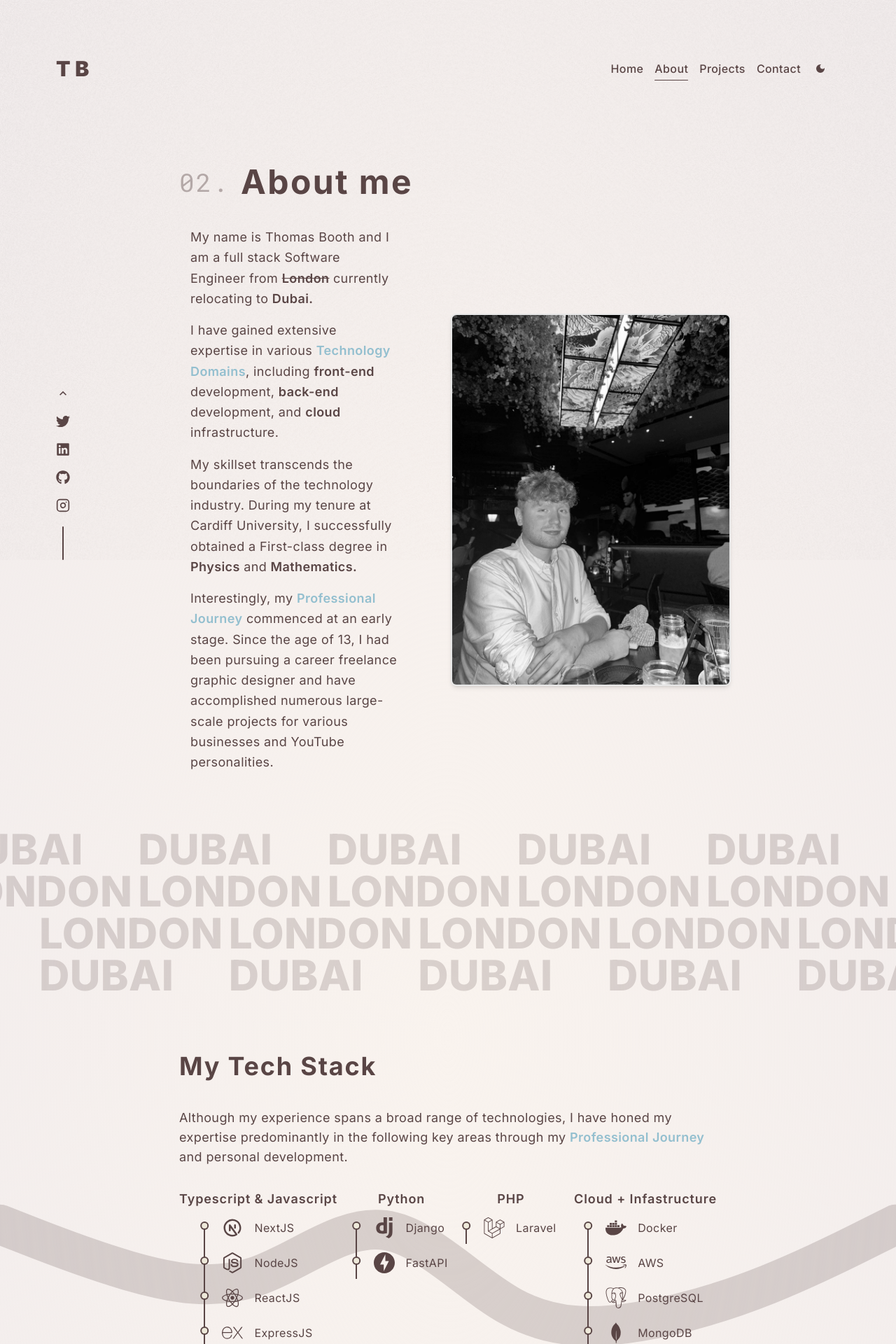
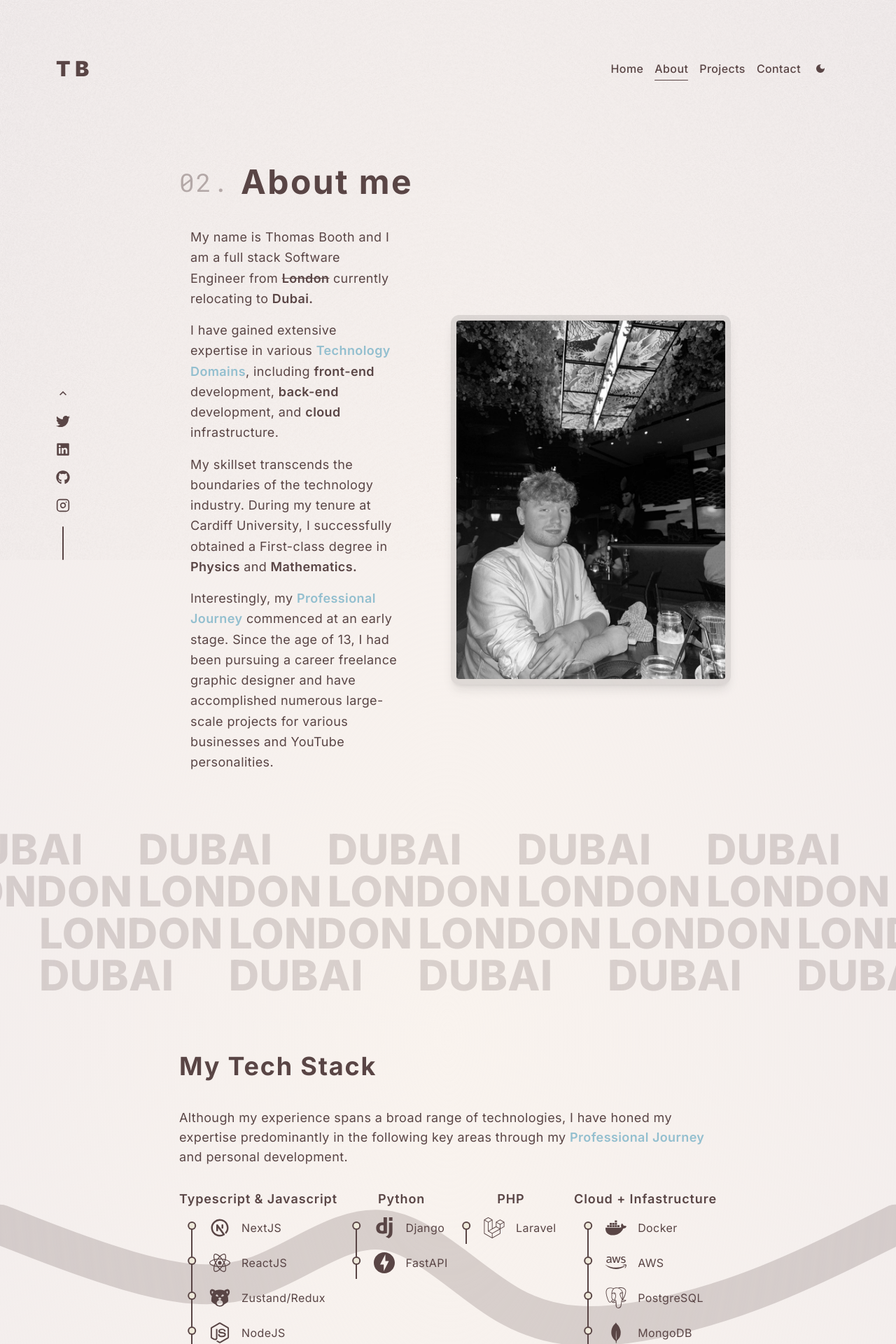
Before and after one commit to thomassbooth/Thomas-Booth-Portfolio, a Next.js app: page /about in a window 1280 px wide. Shown: the top 1920 px of the page at 70% size. Built offline with nearby package versions, Linux system fonts and the light colour scheme.

Commit message:
change border

```diff
--- a/components/about/MeClient.tsx
+++ b/components/about/MeClient.tsx
@@ -19,17 +19,17 @@ const MeClient = () => {
               My name is Thomas Booth and I am a full stack Software Engineer from <span className = 'font-semibold line-through'>London</span> currently relocating to <span className = 'font-semibold'>Dubai.</span>
           </p>
           <p>
-          I have gained extensive expertise in various <Link className = 'cursor-pointer font-semibold text-pastel-blue-light hover:underline' to = 'techstack' smooth = {true} duration = {500} offset = {-80}>Technology Domains</Link>, including <span className = 'font-semibold'>front-end</span> development, <span className = 'font-semibold'>back-end</span> development, and <span className = 'font-semibold'>cloud</span> infrastructure.
+          I have gained extensive expertise in various <Link className = 'cursor-pointer font-semibold text-pastel-blue-light hover:underline' to = 'techstack' smooth = {true} duration = {1000} offset = {-80}>Technology Domains</Link>, including <span className = 'font-semibold'>front-end</span> development, <span className = 'font-semibold'>back-end</span> development, and <span className = 'font-semibold'>cloud</span> infrastructure.
           </p>
           <p>
           My skillset transcends the boundaries of the technology industry. During my tenure at Cardiff University, I successfully obtained a First-class degree in <span className = 'font-semibold'>Physics</span> and <span className = 'font-semibold'>Mathematics.</span>
           </p>
           <p>
-          Interestingly, my <Link className = 'cursor-pointer font-semibold text-pastel-blue-light hover:underline' to = 'professionaljourney' smooth = {true} duration = {500}>Professional Journey</Link> commenced at an early stage. Since the age of 13, I had been pursuing a career freelance graphic designer and have accomplished numerous large-scale projects for various businesses and YouTube personalities.
+          Interestingly, my <Link className = 'cursor-pointer font-semibold text-pastel-blue-light hover:underline' to = 'professionaljourney' smooth = {true} duration = {1500}>Professional Journey</Link> commenced at an early stage. Since the age of 13, I had been pursuing a career freelance graphic designer and have accomplished numerous large-scale projects for various businesses and YouTube personalities.
           </p>
         </div>
           <Image src = '/images/thomasbooth01.jpeg'
-              className = 'translate-x-10 shadow-md m-5 border-2 rounded-lg grayscale hover:grayscale-0 hover:translate-y-2 transition-all duration-500'
+              className = 'translate-x-10 shadow-lg m-5 border-8 border-black/10 rounded-xl grayscale hover:grayscale-0 hover:translate-y-2 transition-all duration-500'
               alt = 'Pick of me :D'
               priority
               width={400}
--- a/components/about/TechClient.tsx
+++ b/components/about/TechClient.tsx
@@ -3,6 +3,7 @@
 import { TbBrandNextjs } from 'react-icons/tb'
 import { SiDjango, SiExpress, SiFastapi, SiKubernetes, SiMongodb, SiPostgresql, SiRedis } from 'react-icons/si'
 import { FaNodeJs, FaReact, FaLaravel, FaDocker, FaAws } from 'react-icons/fa'
+import { GiBearFace } from 'react-icons/gi'
 import { motion } from 'framer-motion'
 import ListItem from './ListItem'
 import List from './List'
@@ -22,8 +23,9 @@ const TechClient = () => {
         <article className = 'flex flex-wrap flex-row justify-between '>
             <List title = 'Typescript & Javascript' direction = 'up'>
                 <ListItem tech = 'NextJS' icon = {TbBrandNextjs}/>
+                <ListItem tech = 'ReactJS' icon = {FaReact}/>
+                <ListItem tech = 'Zustand/Redux' icon = {GiBearFace}/>
                 <ListItem tech = 'NodeJS' icon = {FaNodeJs}/>
-                <ListItem tech = 'ReactJS' icon = {FaReact}/>
                 <ListItem tech = 'ExpressJS' icon = {SiExpress}/>
             </List>
             <List title = 'Python' direction = 'down'>
```
